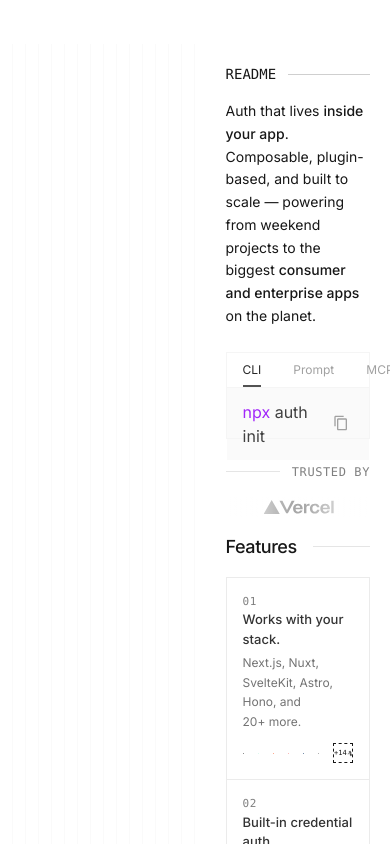
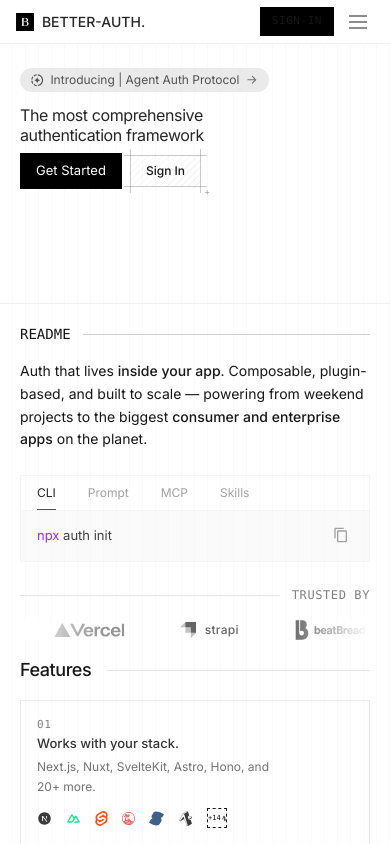
Before and after one commit to RashiGupta33/better-auth, a React (Vite) app: page / in a window 390 px wide. Shown: the top 844 px of the page. Built offline with nearby package versions, Linux system fonts and the light colour scheme.

Commit message:
new updates

```diff
--- a/src/App.jsx
+++ b/src/App.jsx
@@ -7,7 +7,7 @@
     <div className="min-h-screen bg-white">
       <Navbar />
 
-      <div className="flex pt-[44px]">
+      <div className="flex pt-[44px] hero-layout">
         <HeroLeft />
         <ReadmeSection />
       </div>
--- a/src/components/HeroLeft.jsx
+++ b/src/components/HeroLeft.jsx
@@ -2,6 +2,7 @@
   return (
     <div
       className="
+        hero-left-panel
         relative
         w-full
         lg:w-[40%]
@@ -85,6 +86,7 @@
       {/* Content */}
       <div
         className="
+          hero-left-content
           relative
           z-[2]
           h-full
@@ -159,7 +161,7 @@
             </svg>
           </a>
 
-          <h1 className="pt-3 sm:pt-4 text-2xl md:text-3xl xl:text-4xl text-neutral-800 dark:text-neutral-200 tracking-tight leading-tight text-balance">
+          <h1 className="pt-3 sm:pt-4 text-30px md:text-3xl xl:text-4xl text-neutral-800 dark:text-neutral-200 tracking-tight leading-tight text-balance">
             The most comprehensive authentication framework
           </h1>
 
--- a/src/components/Navbar.jsx
+++ b/src/components/Navbar.jsx
@@ -46,7 +46,62 @@
           <span>↗</span>
         </a>
       </div>
+
+      {/* Mobile / Tablet Navbar */}
+      <div className="lg:hidden flex w-full h-[44px] items-center justify-between border-b border-black/[0.06] px-4">
+        {/* Mobile Logo */}
+        <a href="/" className="flex items-center gap-2">
+          <img src={logo} alt="BETTER-AUTH." className="h-[18px] w-auto" />
+          <span className="font-medium text-sm text-neutral-800">BETTER-AUTH.</span>
+        </a>
+
+        {/* Mobile actions */}
+        <div className="flex items-center gap-2">
+          <a
+            href="#"
+            className="flex items-center px-3 py-1.5 bg-black text-white font-mono text-[11px] tracking-wider uppercase"
+          >
+            SIGN-IN
+          </a>
+          {/* Hamburger */}
+          <MobileMenu />
+        </div>
+      </div>
     </div>
+  );
+}
+
+function MobileMenu() {
+  return (
+    <details className="relative group">
+      <summary className="list-none cursor-pointer flex items-center justify-center w-8 h-8 text-black/60 hover:text-black transition-colors">
+        {/* Hamburger icon */}
+        <svg width="18" height="14" viewBox="0 0 18 14" fill="none" aria-hidden="true">
+          <line x1="0" y1="1" x2="18" y2="1" stroke="currentColor" strokeWidth="1.5" strokeLinecap="round"/>
+          <line x1="0" y1="7" x2="18" y2="7" stroke="currentColor" strokeWidth="1.5" strokeLinecap="round"/>
+          <line x1="0" y1="13" x2="18" y2="13" stroke="currentColor" strokeWidth="1.5" strokeLinecap="round"/>
+        </svg>
+      </summary>
+      {/* Dropdown menu */}
+      <div className="absolute right-0 top-full mt-1 w-44 bg-white border border-black/[0.08] shadow-md z-50">
+        {[
+          { label: "README", active: true },
+          { label: "DOCS" },
+          { label: "PRODUCTS" },
+          { label: "ENTERPRISE" },
+          { label: "RESOURCES" },
+        ].map(({ label, active }) => (
+          <a
+            key={label}
+            href="#"
+            className={`block px-4 py-2.5 font-mono text-[11px] tracking-wider uppercase border-b border-black/[0.06] transition-colors
+              ${active ? "text-black font-semibold" : "text-black/60 hover:text-black hover:bg-neutral-50"}`}
+          >
+            {label}
+          </a>
+        ))}
+      </div>
+    </details>
   );
 }
 
--- a/src/components/ReadmeSection.jsx
+++ b/src/components/ReadmeSection.jsx
@@ -3,7 +3,7 @@
 
 export default function ReadmeTab() {
   return (
-    <div className="relative z-0 w-full lg:w-[60%] overflow-x-hidden">
+    <div className="readme-panel relative z-0 w-full lg:w-[60%] overflow-x-hidden">
       <div className="flex items-start lg:items-center justify-center">
         <div className="flex flex-col w-full">
           <div className="flex-1 overflow-x-hidden no-scrollbar">
@@ -59,7 +59,7 @@
                         <div>
                           <div className="flex items-center justify-between bg-neutral-100/50 dark:bg-[#050505] px-4 py-3">
                             <code
-                              className="text-[13px]"
+                              className="!text-[13px]"
                               style={{
                                 fontFamily: "var(--font-geist-pixel-square)",
                               }}
--- a/src/index.css
+++ b/src/index.css
@@ -91,3 +91,71 @@
     transform: translateX(0);
   }
 }
+
+/* ─── Mobile & Tablet Responsive ─────────────────────────────────────── */
+
+/* HeroLeft: comfortable height on mobile so content isn't too cramped */
+@media (max-width: 1023px) {
+  /* Stack the main layout vertically on mobile/tablet */
+  .hero-layout {
+    flex-direction: column;
+  }
+
+  /* HeroLeft takes full width and has a min-height instead of full viewport */
+  .hero-left-panel {
+    width: 100%;
+    min-height: 260px;
+    height: auto;
+    position: static;
+    border-right: none;
+    border-bottom: 1px solid rgba(0, 0, 0, 0.06);
+    padding: 1.5rem 1.25rem 2rem;
+  }
+
+  /* Content inside HeroLeft: no negative margin on small screens */
+  .hero-left-content {
+    margin-top: 0 !important;
+  }
+
+  /* ReadmeSection takes full width */
+  .readme-panel {
+    width: 100%;
+  }
+}
+
+/* Tablet (641px – 1023px) tweaks */
+@media (min-width: 641px) and (max-width: 1023px) {
+  .hero-left-panel {
+    min-height: 300px;
+    padding: 2rem 1.5rem 2.5rem;
+  }
+}
+
+/* Mobile-specific: tighten up code blocks & article padding */
+@media (max-width: 640px) {
+  pre,
+  code {
+    font-size: 0.78rem;
+  }
+
+  /* Prevent overflow on very small viewports */
+  article {
+    overflow-x: hidden;
+  }
+
+  /* Reduce marquee track padding on mobile */
+  .animate-logo-marquee,
+  .animate-marquee-reverse {
+    gap: 1rem;
+  }
+}
+
+/* Hamburger dropdown: close when focus leaves */
+details summary::-webkit-details-marker {
+  display: none;
+}
+
+/* Ensure mobile nav dropdown is above everything */
+details[open] > div {
+  z-index: 100;
+}
```
